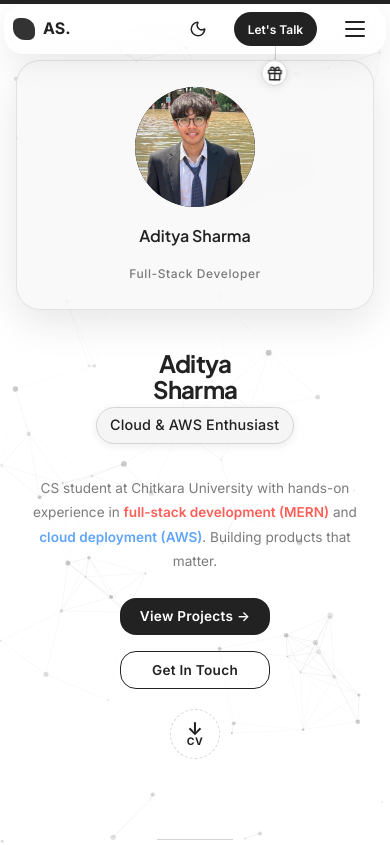
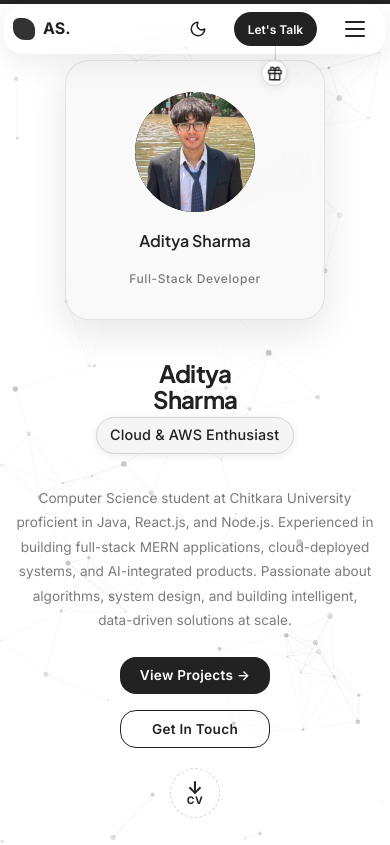
Before and after one commit to fearsomecity/port_adi, a React (Vite) app: page / in a window 390 px wide. Shown: the top 845 px of the page. Built offline with nearby package versions, Linux system fonts and the light colour scheme.

Commit message:
Update bio content, optimize hero/navbar layout responsiveness for tall portrait screens, and fix custom cursor visibility

```diff
--- a/index.html
+++ b/index.html
@@ -10,7 +10,7 @@
     />
     <meta name="keywords" content="Aditya Sharma, Full-Stack Developer, MERN, React, Node.js, AWS, Portfolio" />
     <meta property="og:title" content="Aditya Sharma | Full-Stack Developer Portfolio" />
-    <meta property="og:description" content="CS student at Chitkara University with hands-on experience in MERN and cloud deployment (AWS)." />
+    <meta property="og:description" content="Computer Science student at Chitkara University with strong proficiency in Java, React.js, Node.js, MERN stack, and cloud systems." />
     <meta property="og:type" content="website" />
     <title>Aditya Sharma | Full-Stack Developer Portfolio</title>
 
--- a/src/components/CustomCursor.jsx
+++ b/src/components/CustomCursor.jsx
@@ -23,6 +23,9 @@ export default function CustomCursor() {
     const move = (e) => {
       el.style.setProperty("--cx", `${e.clientX}px`);
       el.style.setProperty("--cy", `${e.clientY}px`);
+      if (!el.classList.contains("cursor--visible")) {
+        el.classList.add("cursor--visible");
+      }
     };
 
     const show = () => el.classList.add("cursor--visible");
--- a/src/components/Hero.jsx
+++ b/src/components/Hero.jsx
@@ -218,11 +218,7 @@ export default function Hero() {
             animate={{ opacity: 1, y: 0 }}
             transition={{ delay: 0.6, duration: 0.7 }}
           >
-            CS student at Chitkara University with hands-on experience in{" "}
-            <span className="high-red">
-              full-stack development (MERN)
-            </span>{" "}
-            and <span className="high-blue">cloud deployment (AWS)</span>. Building products that matter.
+            Computer Science student at Chitkara University proficient in Java, React.js, and Node.js. Experienced in building full-stack MERN applications, cloud-deployed systems, and AI-integrated products. Passionate about algorithms, system design, and building intelligent, data-driven solutions at scale.
           </motion.p>
 
           <motion.div
--- a/src/data/portfolioData.js
+++ b/src/data/portfolioData.js
@@ -7,7 +7,7 @@ export const personalInfo = {
   linkedin: "https://www.linkedin.com/in/aditya-sharma097",
   github: "https://github.com/fearsomecity",
   summary:
-    "CS student at Chitkara University with hands-on experience in full-stack development (MERN) and cloud deployment (AWS). Seeking a software engineering internship in full-stack, backend, or cloud engineering.",
+    "Computer Science student at Chitkara University proficient in Java, React.js, and Node.js. Experienced in building full-stack MERN applications, cloud-deployed systems, and AI-integrated products. Passionate about algorithms, system design, and building intelligent, data-driven solutions at scale.",
 };
 
 export const education = {
--- a/src/styles/Hero.css
+++ b/src/styles/Hero.css
@@ -211,7 +211,7 @@
   font-size: 0.95rem;
   color: var(--text-secondary);
   margin-bottom: 2.5rem;
-  max-width: 520px;
+  max-width: 100%;
   line-height: 1.8;
 }
 
@@ -438,7 +438,7 @@
   display: none;
 }
 
-@media (max-width: 900px) {
+@media (max-width: 900px), (orientation: portrait) {
   .hero-content {
     grid-template-columns: 1fr;
     text-align: center;
@@ -449,11 +449,12 @@
 
   .hero-visual {
     grid-row: 1;
-    justify-content: center;
     margin-bottom: 1rem;
-    transform: scale(0.85);
     width: 100%;
+    max-width: 340px;
     height: 350px;
+    margin-left: auto;
+    margin-right: auto;
   }
 
   .hero-text {
@@ -509,9 +510,11 @@
   }
 
   .hero-visual {
-    transform: scale(1);
     width: 100%;
+    max-width: 300px;
     height: 300px;
+    margin-left: auto;
+    margin-right: auto;
   }
 
   .hero-avatar-image-container {
@@ -561,7 +564,11 @@
   }
 
   .hero-visual {
-    height: 250px;
+    width: 100%;
+    max-width: 260px;
+    height: 260px;
+    margin-left: auto;
+    margin-right: auto;
     margin-bottom: 1rem;
   }
 
--- a/src/styles/Navbar.css
+++ b/src/styles/Navbar.css
@@ -326,7 +326,7 @@
   background: rgba(30, 30, 30, 0.65);
 }
 
-@media (max-width: 850px) {
+@media (max-width: 850px), (orientation: portrait) {
   .navbar-center {
     display: none;
   }
--- a/src/styles/globals.css
+++ b/src/styles/globals.css
@@ -138,6 +138,14 @@
   padding: 0;
 }
 
+html,
+body,
+#root {
+  width: 100%;
+  max-width: 100%;
+  overflow-x: hidden;
+}
+
 html {
   scroll-behavior: smooth;
   font-size: 16px;
@@ -148,7 +156,6 @@ body {
   background: var(--bg-primary);
   color: var(--text-primary);
   line-height: 1.6;
-  overflow-x: hidden;
   -webkit-font-smoothing: antialiased;
   -moz-osx-font-smoothing: grayscale;
 }
```
